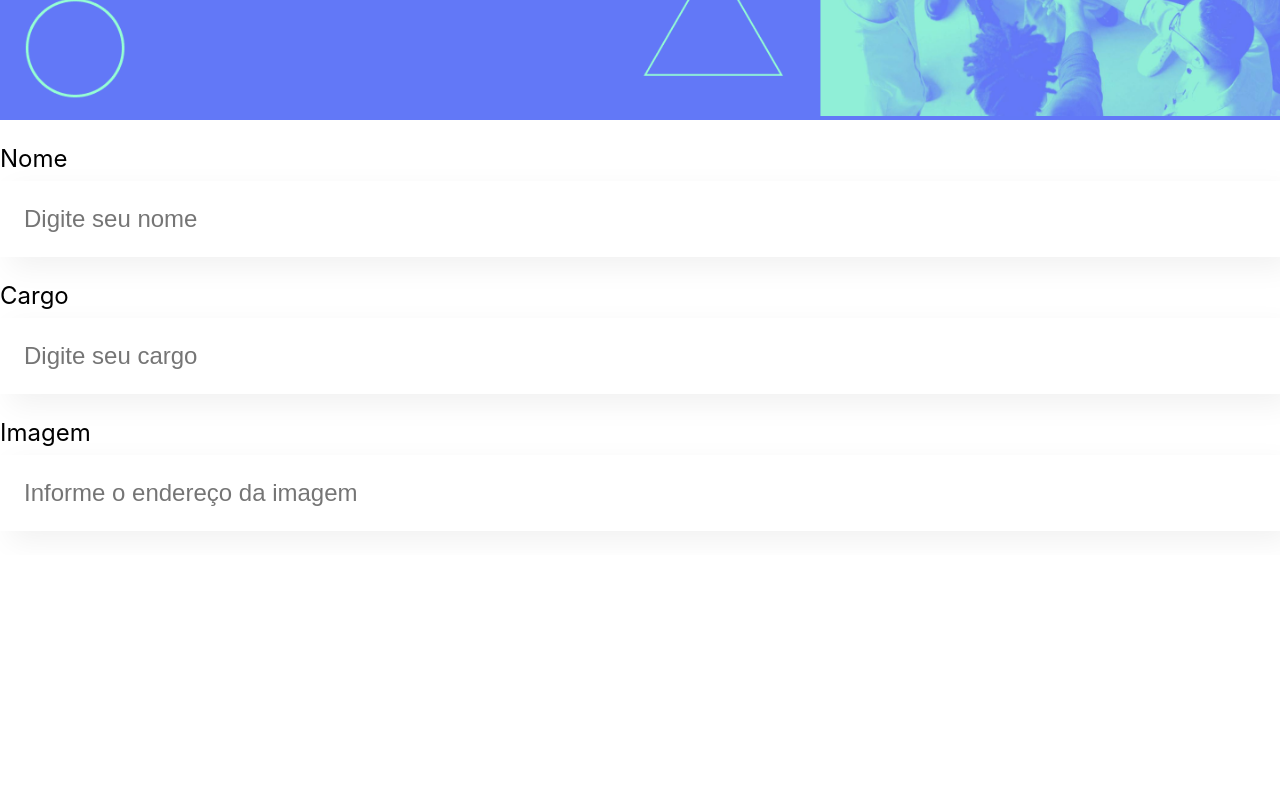
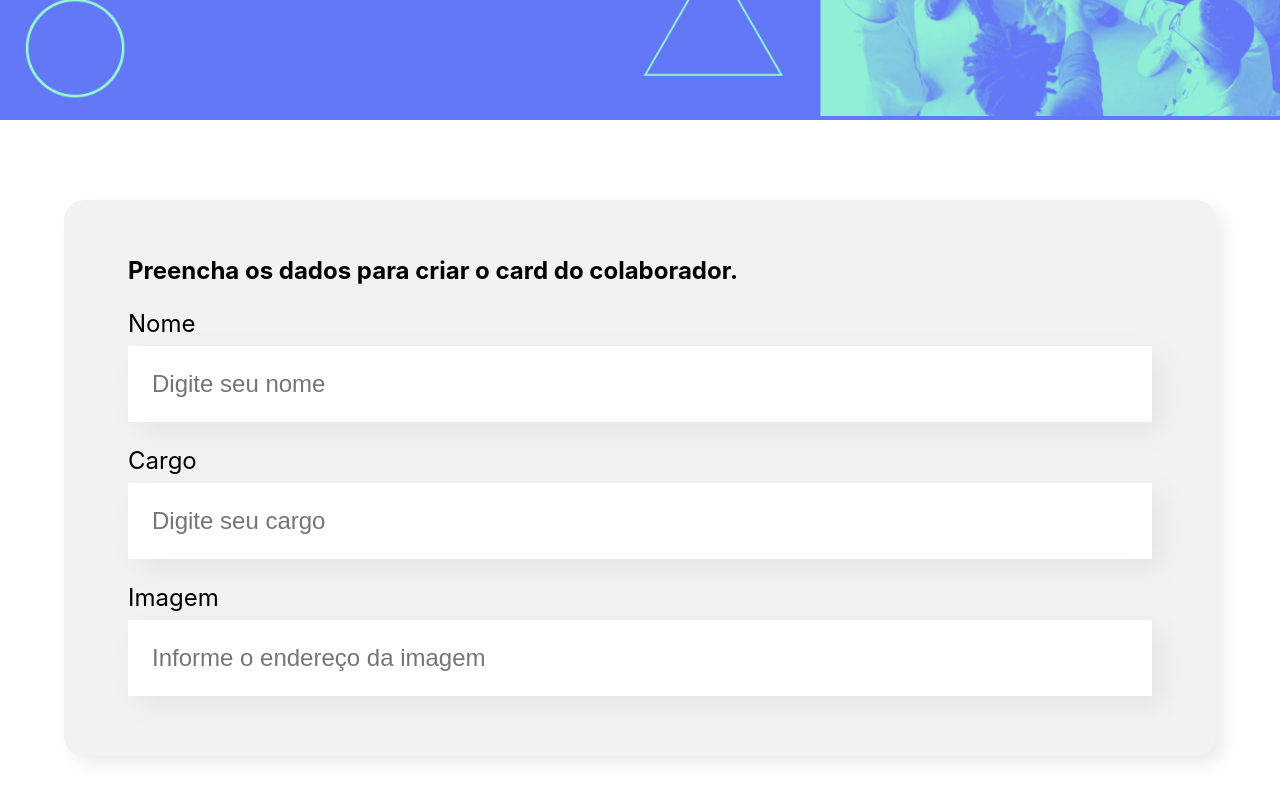
Before and after one commit to Pontessxx/organo, a React (Create React App) app: page / in a window 1280 px wide. Shown: the part 378-1178 px from the top of the page. Before the commit the page ends 933 px from the top, so only its background shows below. Built offline with nearby package versions, Linux system fonts and the light colour scheme.

Commit message:
Extilizando Formulario

```diff
--- a/src/App.js
+++ b/src/App.js
@@ -1,13 +1,11 @@
 import Banner from './componentes/Banner';
-import CampoTexto from './componentes/CampoTexto';
+import Formulario from './componentes/Formulario';
 
 function App() {
   return (
     <div className="App">
       <Banner/>
-      <CampoTexto label="Nome" placeholder="Digite seu nome"/>
-      <CampoTexto label="Cargo" placeholder="Digite seu cargo"/>
-      <CampoTexto label="Imagem" placeholder="Informe o endereço da imagem"/>
+      <Formulario/>
     </div>
   );
 }
--- /dev/null
+++ b/src/componentes/Formulario/Formulario.css
@@ -0,0 +1,12 @@
+.formulario{
+    display: flex;
+    justify-content: center;
+    margin: 80px 0;
+}
+.formulario form{
+    width: 80%;
+    background-color: #f2f2f2;
+    border-radius: 20px;
+    padding: 36px 64px;
+    box-shadow: 8px 8px 16px rgba(0, 0, 0, 0.08);
+}
--- /dev/null
+++ b/src/componentes/Formulario/index.js
@@ -0,0 +1,15 @@
+import './Formulario.css'
+import CampoTexto from '../CampoTexto'
+const Formulario = ()=>{
+    return (
+        <section className="formulario">
+            <form>
+                <h2>Preencha os dados para criar o card do colaborador.</h2>
+                <CampoTexto label="Nome" placeholder="Digite seu nome"/>
+                <CampoTexto label="Cargo" placeholder="Digite seu cargo"/>
+                <CampoTexto label="Imagem" placeholder="Informe o endereço da imagem"/>
+            </form>
+        </section>
+    )
+}
+export default Formulario
```
